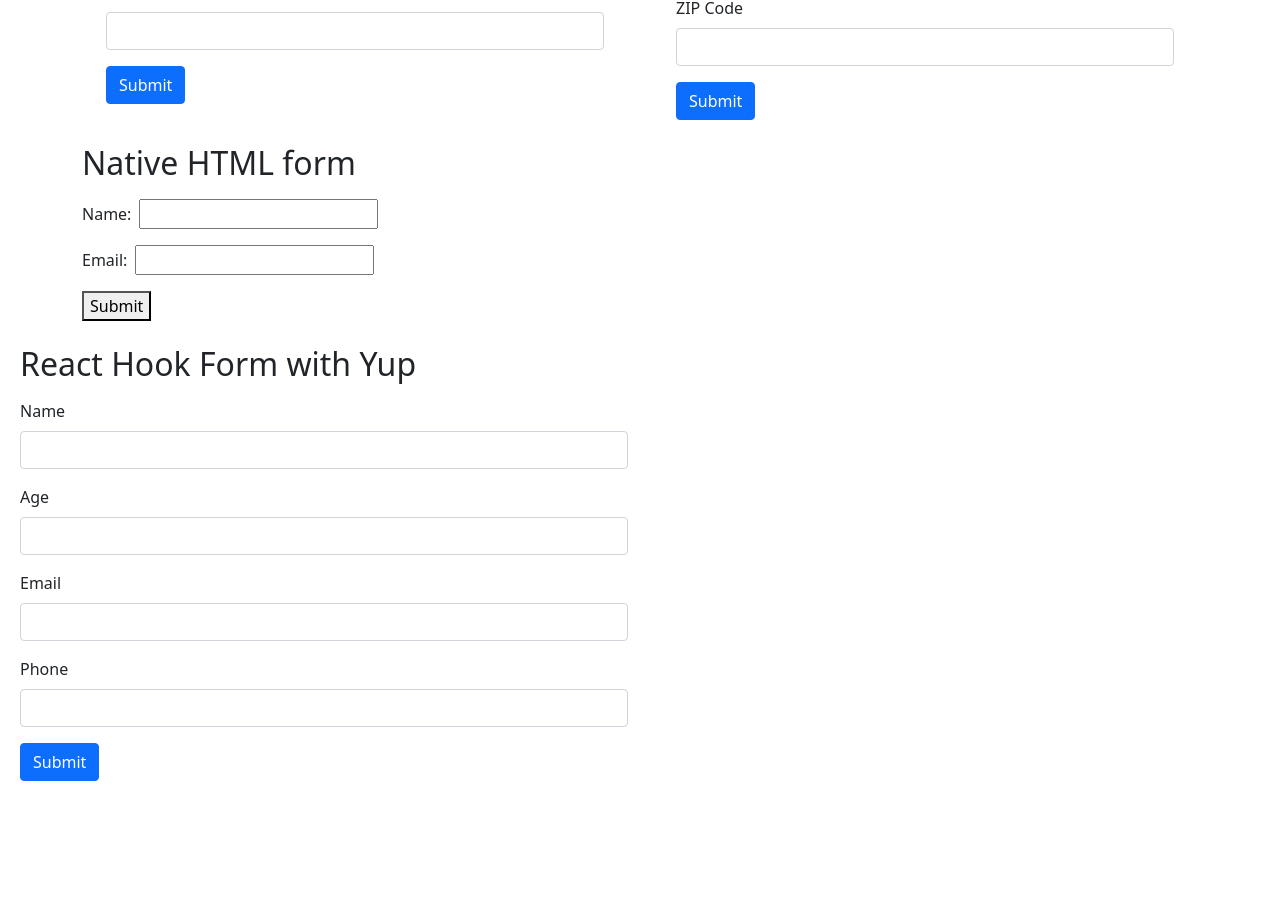
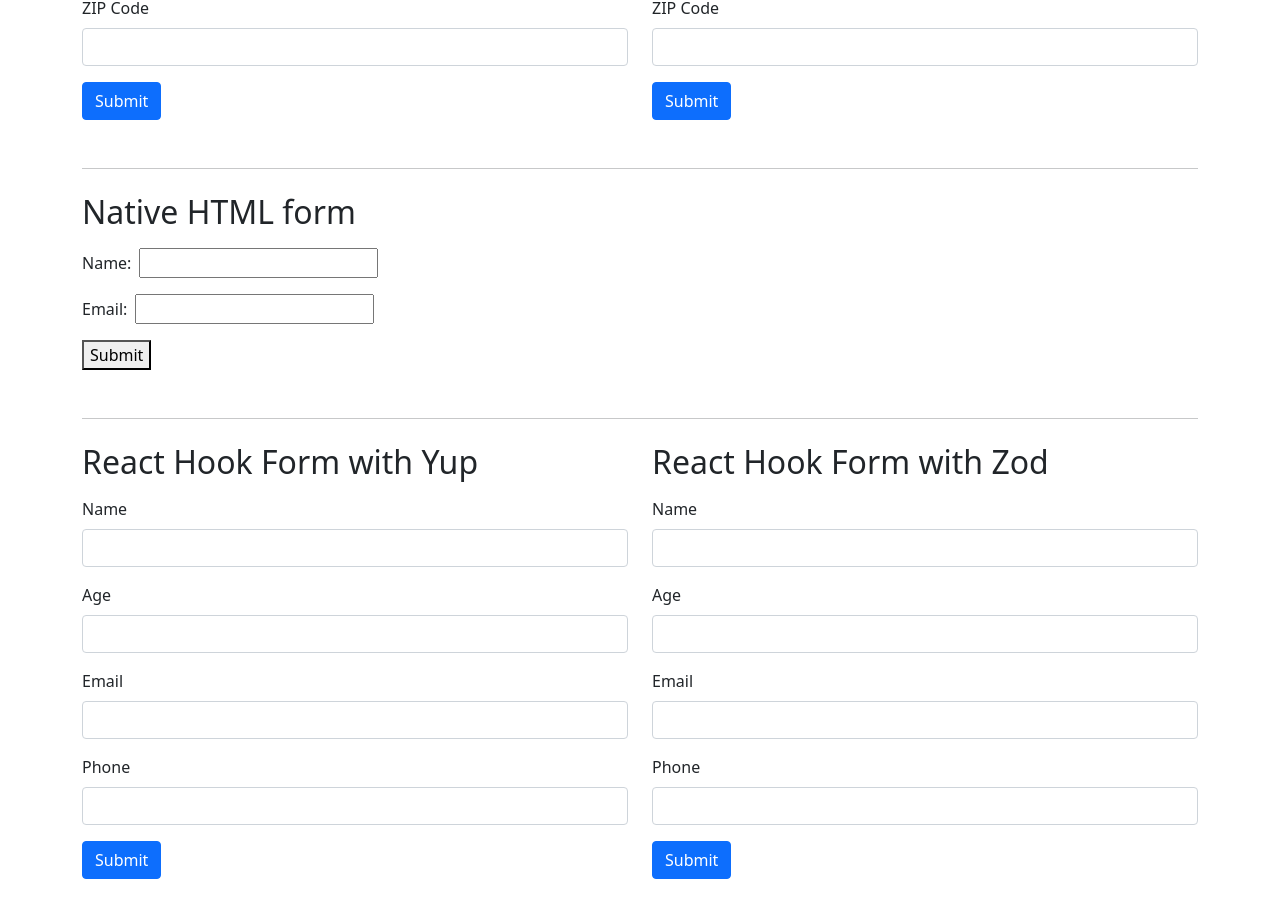
Before and after one commit to burlai/hook-form-vs-formik, a React (Vite) app: page / in a window 1280 px wide. Shown: the part 440-1339 px from the top of the page. Before the commit the page ends 1241 px from the top, so only its background shows below. Built offline with nearby package versions, Linux system fonts and the light colour scheme.

Commit message:
Hook Form with Zod

```diff
--- a/package.json
+++ b/package.json
@@ -17,7 +17,8 @@
     "react-dom": "^18.2.0",
     "react-hook-form": "^7.43.9",
     "vite": "^4.1.4",
-    "yup": "^1.2.0"
+    "yup": "^1.2.0",
+    "zod": "^3.21.4"
   },
   "devDependencies": {
     "@types/react": "^18.0.28",
--- a/src/App.tsx
+++ b/src/App.tsx
@@ -4,6 +4,7 @@ import HookForm from "./components/HookForm";
 import Formik from "./components/Formik";
 import NativeHTMLForm from "./components/NativeHTMLForm";
 import HookFormWithYup from "./components/HookFormWithYup";
+import HookFormWithZod from "./components/HookFormWithZod";
 
 const App: React.FC = () => {
   return (
@@ -20,19 +21,25 @@ const App: React.FC = () => {
             <Formik />
           </section>
         </div>
+        <hr className="mb-4 mt-5" />
         <div className="row mt-4">
           <section className="col-6">
             <h2 className="h2 mb-3">Native HTML form</h2>
             <NativeHTMLForm />
           </section>
         </div>
+        <hr className="mb-4 mt-5" />
+        <div className="row mt-4">
+          <section className="col-6">
+            <h2 className="h2 mb-3">React Hook Form with Yup</h2>
+            <HookFormWithYup />
+          </section>
+          <section className="col-6">
+            <h2 className="h2 mb-3">React Hook Form with Zod</h2>
+            <HookFormWithZod />
+          </section>
+        </div>
       </section>
-      <div className="row mt-4">
-        <section className="col-6">
-          <h2 className="h2 mb-3">React Hook Form with Yup</h2>
-          <HookFormWithYup />
-        </section>
-      </div>
     </section>
   );
 };
--- a/src/components/Formik.tsx
+++ b/src/components/Formik.tsx
@@ -74,7 +74,7 @@ const FormComponent: React.FC = () => {
       onSubmit={handleSubmit}
     >
       {({ errors, touched }) => (
-        <Form className="container mt-4">
+        <Form className="mt-4">
           <div className="mb-3">
             <CustomInput
               fieldId="nameCustom"
--- a/src/components/HookForm.tsx
+++ b/src/components/HookForm.tsx
@@ -46,7 +46,8 @@ const FormComponent: React.FC = () => {
   };
 
   return (
-    <form onSubmit={handleSubmit(onSubmit)} className="container mt-4">
+    <form onSubmit={handleSubmit(onSubmit)} className="mt-4">
+      <div className="mb-3">
         <CustomInput
           fieldId="nameCustom"
           label="Name - custom with useController() hook"
@@ -55,6 +56,7 @@ const FormComponent: React.FC = () => {
             required: true,
           }}
         />
+      </div>
       <div className="mb-3">
         <label htmlFor="email" className="form-label">
           Email
--- /dev/null
+++ b/src/components/HookFormWithZod.tsx
@@ -0,0 +1,128 @@
+import React from "react";
+import { useForm, Controller } from "react-hook-form";
+import { z } from "zod";
+import { zodResolver } from "@hookform/resolvers/zod";
+
+interface HookFormWithYupInterface {
+  name: string;
+  age: number;
+  email: string;
+  phone: string;
+}
+
+const schema = z
+  .object({
+    name: z
+      .string({ required_error: "Name is required" })
+      .regex(/^[A-Za-z]+$/, "Name must contain only letters"),
+    age: z
+      .string({ required_error: "Age is required" }) // for some reason Zod thinks that input is providing a string here, that's why this is .string(), not .number()
+      .min(0)
+      .max(150, "You can't be that old"),
+    email: z
+      .string({ required_error: "Email is required" })
+      .email({ message: "Invalid email address" }),
+    phone: z
+      .string({ required_error: "Phone is required" })
+      .regex(
+        /^\d{3}-\d{3}-\d{3}$/,
+        "Phone number must be in the format XXX-XXX-XXX",
+      ),
+  })
+  .required();
+
+const HookFormWithYup: React.FC = () => {
+  const {
+    handleSubmit,
+    control,
+    formState: { errors },
+  } = useForm<HookFormWithYupInterface>({
+    resolver: zodResolver(schema),
+  });
+
+  const onSubmit = (data: HookFormWithYupInterface) => {
+    console.log(data);
+  };
+
+  return (
+    <form onSubmit={handleSubmit(onSubmit)}>
+      <div className="mb-3">
+        <label className="form-label">Name</label>
+        <Controller
+          control={control}
+          name="name"
+          render={({ field }) => (
+            <input
+              type="text"
+              {...field}
+              className={`form-control ${errors.name ? "is-invalid" : ""}`}
+            />
+          )}
+        />
+        {errors.name && (
+          <span className="invalid-feedback">{errors.name.message}</span>
+        )}
+      </div>
+
+      <div className="mb-3">
+        <label className="form-label">Age</label>
+        <Controller
+          control={control}
+          name="age"
+          render={({ field }) => (
+            <input
+              type="number"
+              {...field}
+              className={`form-control ${errors.age ? "is-invalid" : ""}`}
+            />
+          )}
+        />
+        {errors.age && (
+          <span className="invalid-feedback">{errors.age.message}</span>
+        )}
+      </div>
+
+      <div className="mb-3">
+        <label className="form-label">Email</label>
+        <Controller
+          control={control}
+          name="email"
+          render={({ field }) => (
+            <input
+              type="email"
+              {...field}
+              className={`form-control ${errors.email ? "is-invalid" : ""}`}
+            />
+          )}
+        />
+        {errors.email && (
+          <span className="invalid-feedback">{errors.email.message}</span>
+        )}
+      </div>
+
+      <div className="mb-3">
+        <label className="form-label">Phone</label>
+        <Controller
+          control={control}
+          name="phone"
+          render={({ field }) => (
+            <input
+              type="text"
+              {...field}
+              className={`form-control ${errors.phone ? "is-invalid" : ""}`}
+            />
+          )}
+        />
+        {errors.phone && (
+          <span className="invalid-feedback">{errors.phone.message}</span>
+        )}
+      </div>
+
+      <button className="btn btn-primary" type="submit">
+        Submit
+      </button>
+    </form>
+  );
+};
+
+export default HookFormWithYup;
```
Also changed, not shown: 1 other file (tests, documents, lock files or other folders). Lines whose indentation alone changed are shown as unchanged.
